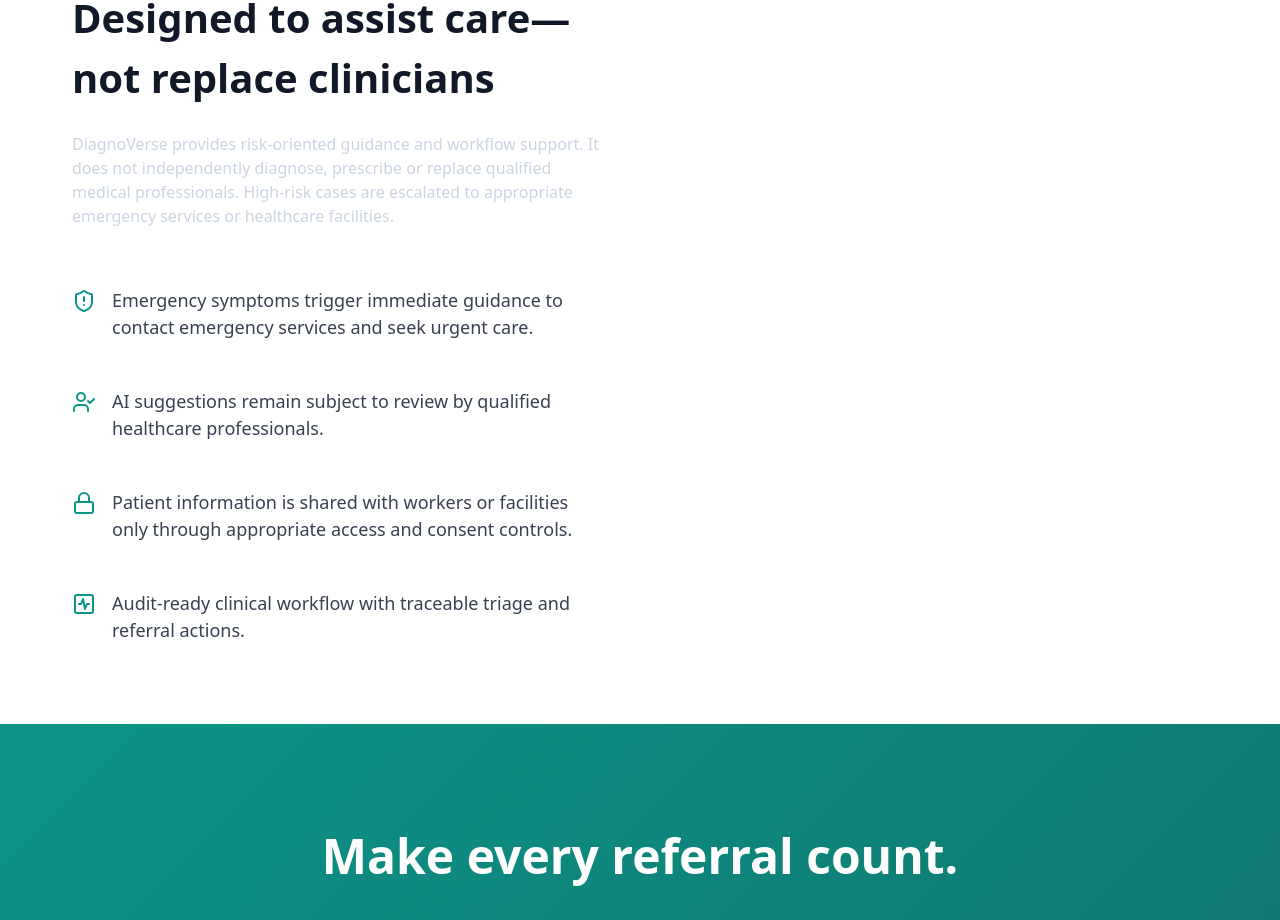
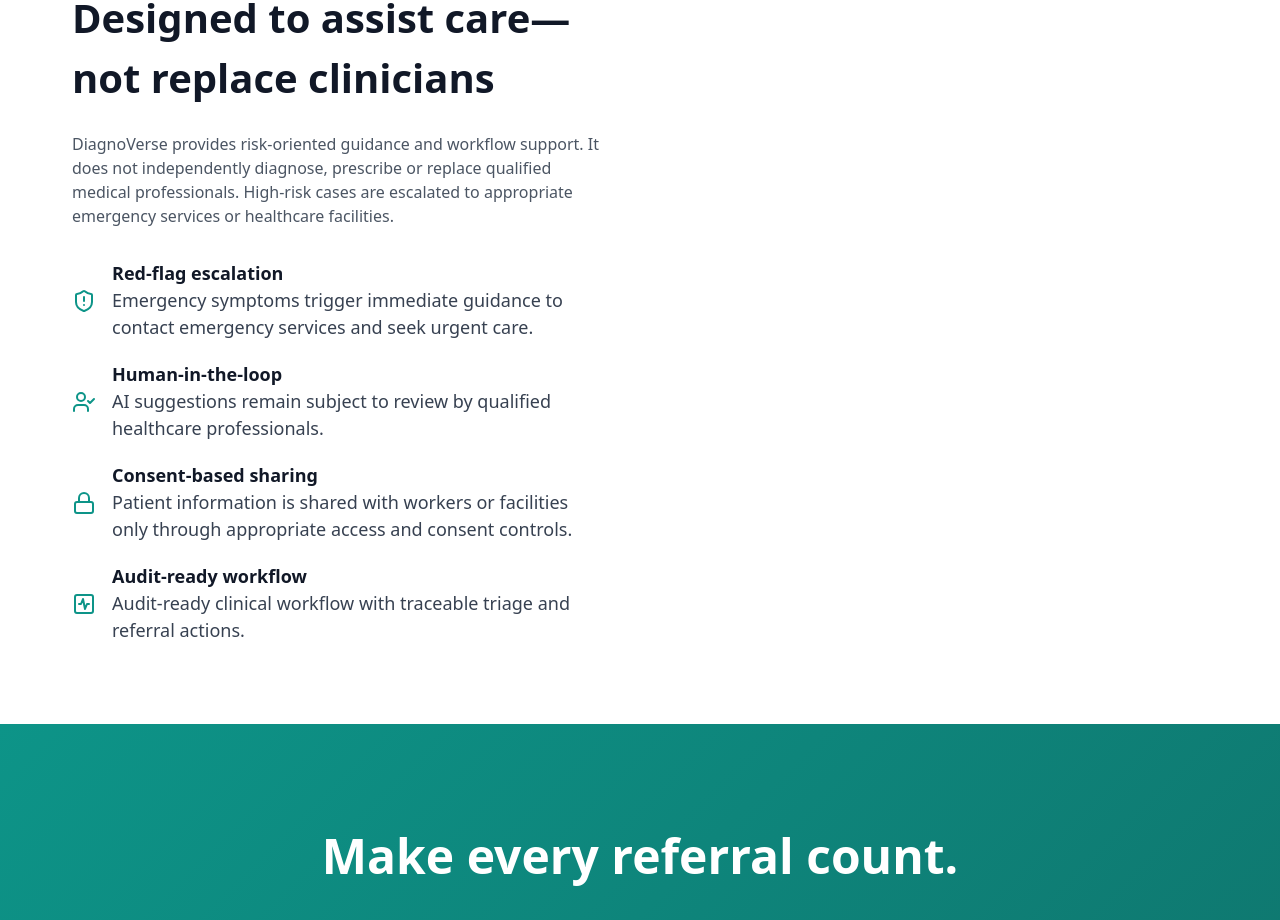
Before and after one commit to kd2606/pulsecheck-ai, a Next.js app: page / in a window 1280 px wide. Shown: the part 5220-6140 px from the top of the page. Built offline with nearby package versions, Linux system fonts and the light colour scheme.

Commit message:
fix: safety-privacy text colors on light background

```diff
--- a/src/components/landing/safety-privacy.tsx
+++ b/src/components/landing/safety-privacy.tsx
@@ -18,35 +18,35 @@
     >
       <div>
         <h2 className={styles.safetyTitle}>Designed to assist care—not replace clinicians</h2>
-        <p className={styles.safetyDesc} style={{ marginBottom: '2rem', color: '#cbd5e1' }}>
+        <p className={styles.safetyDesc} style={{ marginBottom: '2rem', color: '#4b5563' }}>
           DiagnoVerse provides risk-oriented guidance and workflow support. It does not independently diagnose, prescribe or replace qualified medical professionals. High-risk cases are escalated to appropriate emergency services or healthcare facilities.
         </p>
         <div className={styles.safetyList}>
           <div className={styles.safetyItem}>
             <ShieldAlert size={24} color="#0d9488" style={{ flexShrink: 0 }} />
             <div>
-              <strong style={{ display: 'block', color: 'white' }}>Red-flag escalation</strong>
+              <strong style={{ display: 'block', color: '#111827' }}>Red-flag escalation</strong>
               <span>Emergency symptoms trigger immediate guidance to contact emergency services and seek urgent care.</span>
             </div>
           </div>
           <div className={styles.safetyItem}>
             <UserCheck size={24} color="#0d9488" style={{ flexShrink: 0 }} />
             <div>
-              <strong style={{ display: 'block', color: 'white' }}>Human-in-the-loop</strong>
+              <strong style={{ display: 'block', color: '#111827' }}>Human-in-the-loop</strong>
               <span>AI suggestions remain subject to review by qualified healthcare professionals.</span>
             </div>
           </div>
           <div className={styles.safetyItem}>
             <Lock size={24} color="#0d9488" style={{ flexShrink: 0 }} />
             <div>
-              <strong style={{ display: 'block', color: 'white' }}>Consent-based sharing</strong>
+              <strong style={{ display: 'block', color: '#111827' }}>Consent-based sharing</strong>
               <span>Patient information is shared with workers or facilities only through appropriate access and consent controls.</span>
             </div>
           </div>
           <div className={styles.safetyItem}>
             <ActivitySquare size={24} color="#0d9488" style={{ flexShrink: 0 }} />
             <div>
-              <strong style={{ display: 'block', color: 'white' }}>Audit-ready workflow</strong>
+              <strong style={{ display: 'block', color: '#111827' }}>Audit-ready workflow</strong>
               <span>Audit-ready clinical workflow with traceable triage and referral actions.</span>
             </div>
           </div>
```
